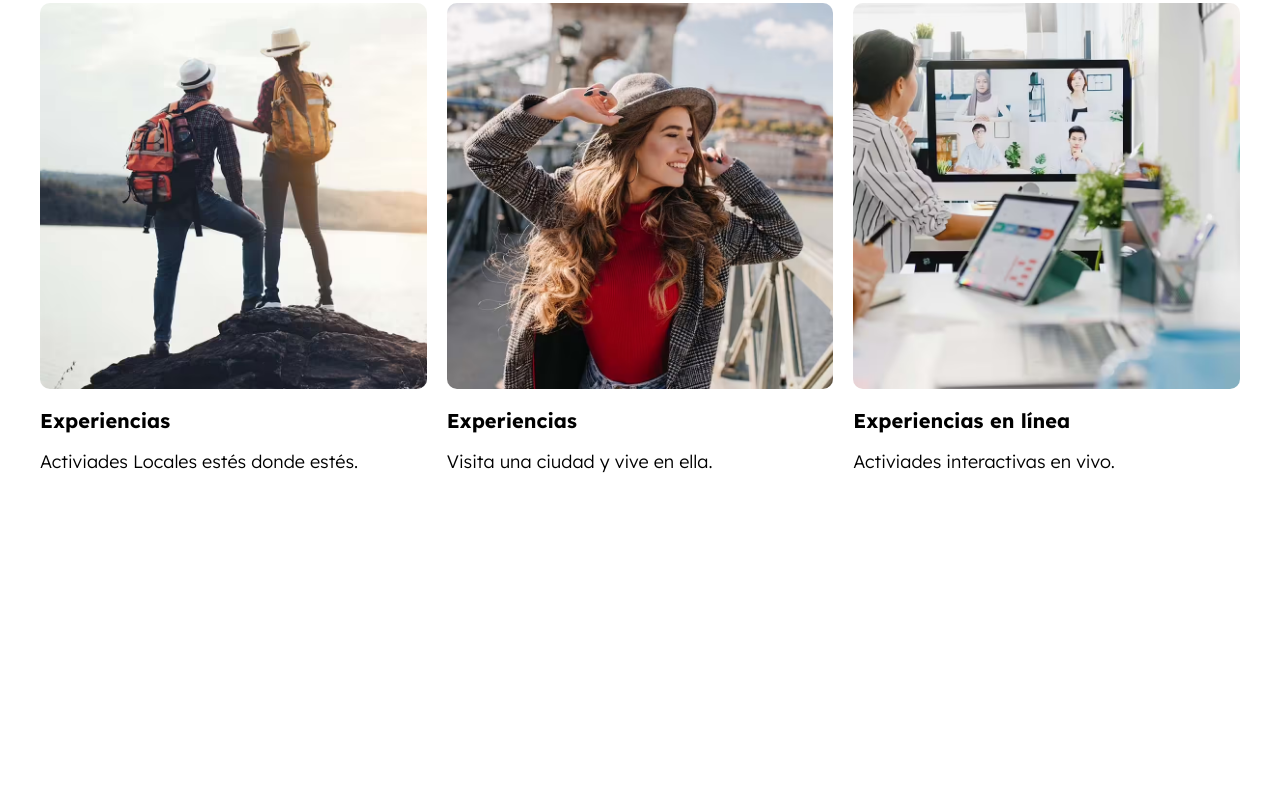
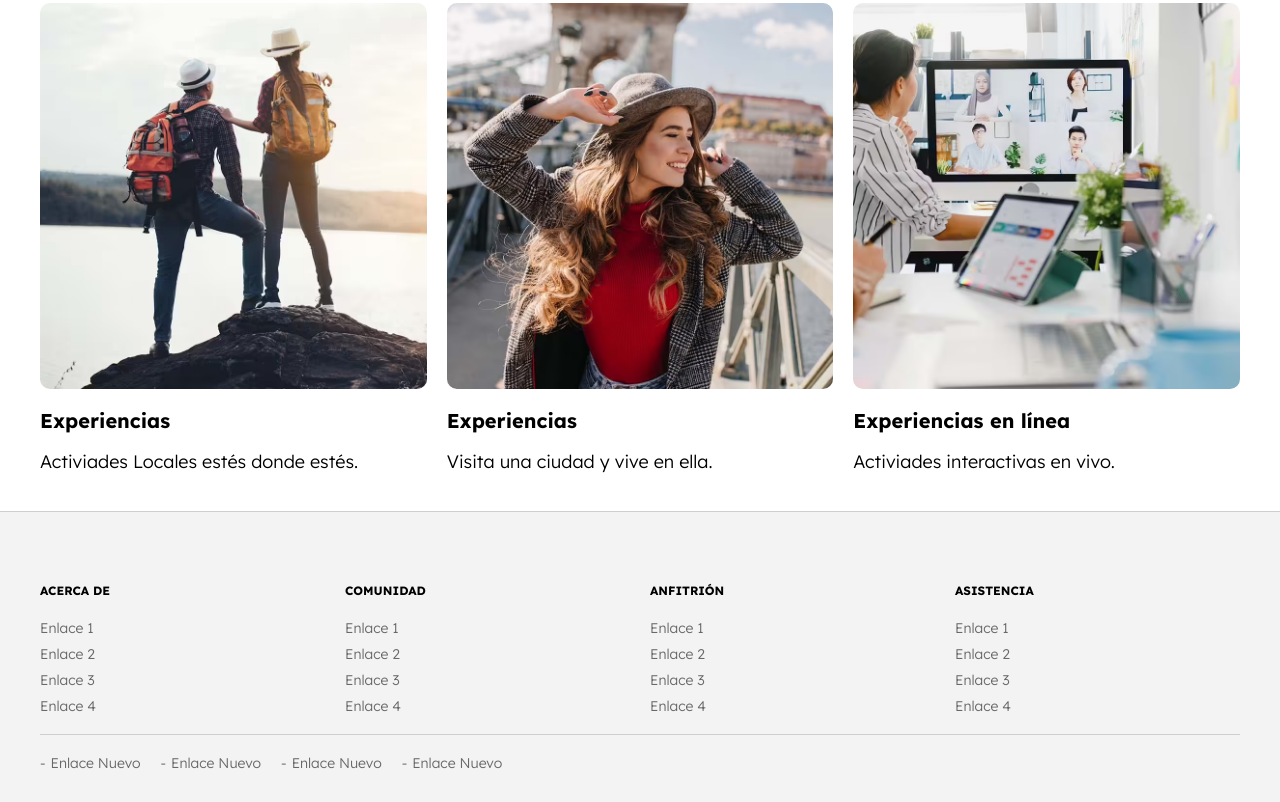
Before and after one commit to AldaMayorgaDev/08-Clone-Airbnb, a website: page index.html in a window 1280 px wide. Shown: the part 2332-3134 px from the top of the page. Before the commit the page ends 2843 px from the top, so only its background shows below. Drawn offline with Linux system fonts and the light colour scheme.

Commit message:
Se añade estructura, contenido y estilos a seccion footer

```diff
--- a/index.html
+++ b/index.html
@@ -374,6 +374,60 @@
                         <p class="experiencia__descripcion">Activiades interactivas en vivo.</p>
                 </li>
             </ul>
-    </section>
+        </main>
+
+        <footer class="footer">
+            <div class="footer__grid contenedor">
+                <div class="footer__widget">
+                    <h3 class="footer__heading">Acerca de</h3>
+                    <nav class="footer__menu">
+                        <a href="#" class="footer__enlace">Enlace 1</a>
+                        <a href="#" class="footer__enlace">Enlace 2</a>
+                        <a href="#" class="footer__enlace">Enlace 3</a>
+                        <a href="#" class="footer__enlace">Enlace 4</a>
+                    </nav>
+                </div>
+
+                <div class="footer__widget">
+                    <h3 class="footer__heading">Comunidad</h3>
+                    <nav class="footer__menu">
+                        <a href="#" class="footer__enlace">Enlace 1</a>
+                        <a href="#" class="footer__enlace">Enlace 2</a>
+                        <a href="#" class="footer__enlace">Enlace 3</a>
+                        <a href="#" class="footer__enlace">Enlace 4</a>
+                    </nav>
+                </div>
+
+                <div class="footer__widget">
+                    <h3 class="footer__heading">Anfitrión</h3>
+                    <nav class="footer__menu">
+                        <a href="#" class="footer__enlace">Enlace 1</a>
+                        <a href="#" class="footer__enlace">Enlace 2</a>
+                        <a href="#" class="footer__enlace">Enlace 3</a>
+                        <a href="#" class="footer__enlace">Enlace 4</a>
+                    </nav>
+                </div>
+
+                <div class="footer__widget">
+                    <h3 class="footer__heading">Asistencia</h3>
+                    <nav class="footer__menu">
+                        <a href="#" class="footer__enlace">Enlace 1</a>
+                        <a href="#" class="footer__enlace">Enlace 2</a>
+                        <a href="#" class="footer__enlace">Enlace 3</a>
+                        <a href="#" class="footer__enlace">Enlace 4</a>
+                    </nav>
+                </div>
+
+            </div>
+
+            <div class="footer__barra contenedor">
+                <nav class="footer__barranav">
+                    <a href="#" class="footer__enlace footer__enlace--barra">Enlace Nuevo</a>
+                    <a href="#" class="footer__enlace footer__enlace--barra">Enlace Nuevo</a>
+                    <a href="#" class="footer__enlace footer__enlace--barra">Enlace Nuevo</a>
+                    <a href="#" class="footer__enlace footer__enlace--barra">Enlace Nuevo</a>
+                </nav>
+            </div>
+        </footer>
 </body>
 </html>
--- a/src/scss/app.scss
+++ b/src/scss/app.scss
@@ -1,3 +1,4 @@
 @use 'base';
 @use 'ui/header';
 @use 'ui/contenido';
+@use 'ui/footer';
--- /dev/null
+++ b/src/scss/ui/footer/_footer.scss
@@ -0,0 +1,57 @@
+/* Footer */
+
+
+@use 'base/variables' as v;
+@use 'base/mixins' as m;
+
+.footer {
+    background-color: lighten( v.$grisClaro, 7% );
+    border-top: 1px solid lighten( v.$gris, 40% );
+    padding-top: 5rem;
+    &__grid{
+        @include m.tablet{
+            @include m.grid(2, 2rem);
+        }
+        @include m.desktop{
+            @include m.grid(4, 2rem);
+        }
+    }
+
+    &__heading{
+        text-transform: uppercase;
+        font-size: 1.2rem;
+    }
+    &__enlace{
+        display: block;
+        color: v.$gris;
+        font-size: 1.4rem;
+        margin-bottom: 1rem;
+
+        &:last-of-type{
+            margin-bottom: 0;
+        }
+    }
+
+    &__barra{
+        border-top: 1px solid lighten(v.$gris, 40%);
+        margin-top: 2rem;
+        padding: 2rem 0;
+    }
+
+    &__barranav{
+        display: flex;
+        flex-direction: column;
+
+        @include m.tablet{
+            flex-direction: row;
+            gap: 2rem;
+        }
+    }
+
+    &__enlace--barra{
+        &::before{
+            content: '-';
+            margin-right: .5rem;
+        }
+    }
+}
--- /dev/null
+++ b/src/scss/ui/footer/_index.scss
@@ -0,0 +1 @@
+@forward 'footer';
```
Also changed, not shown: build/css/app.css, 1 other file.
